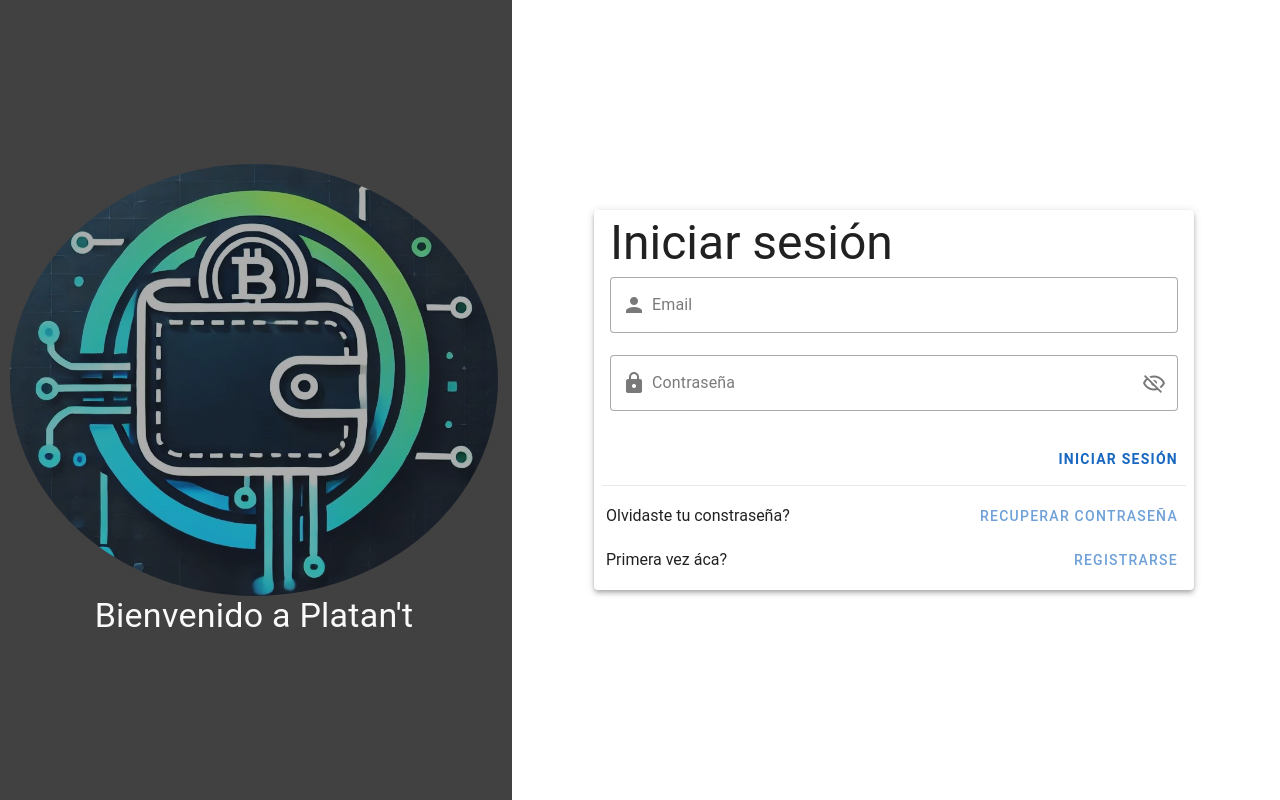
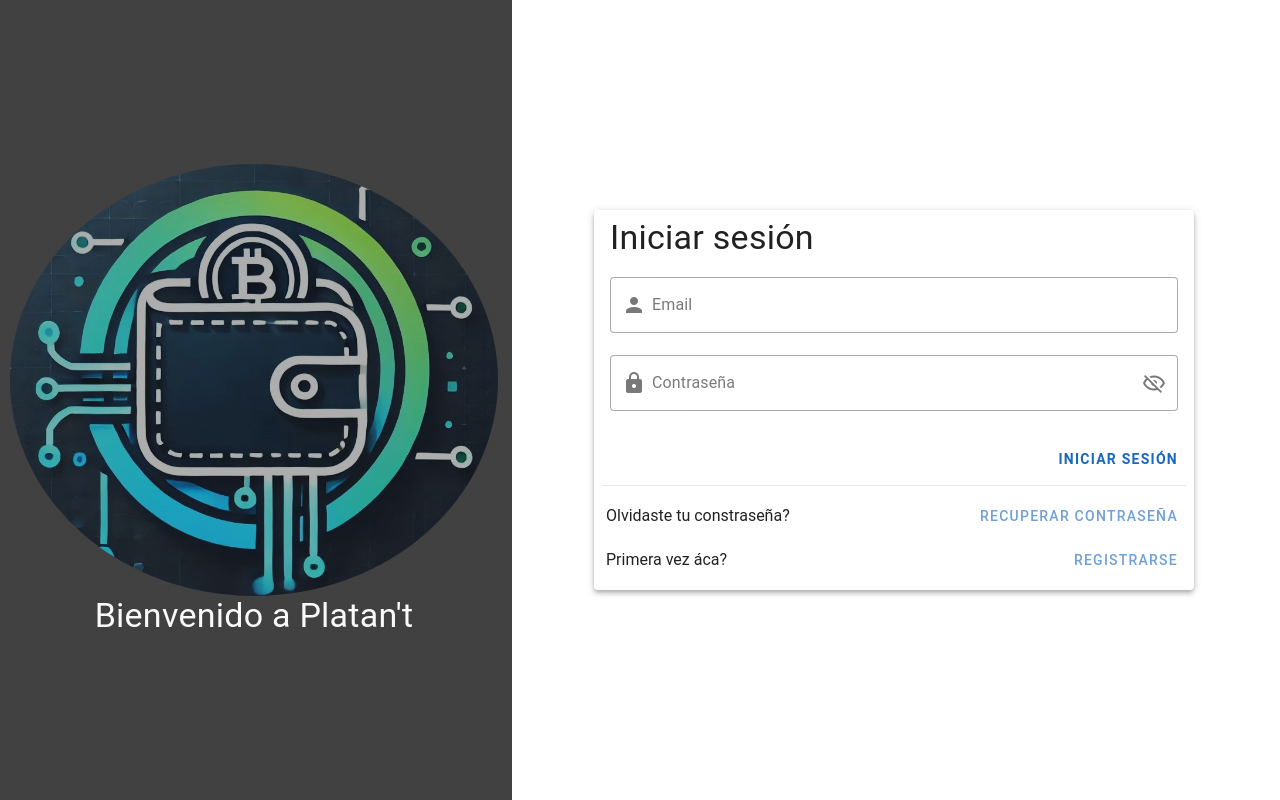
Before and after one commit to Iker-Galante/Virtual_Wallet, a Vue app: page /login in a window 1280 px wide. Built offline with nearby package versions, Linux system fonts and the light colour scheme.

Commit message:
Login cambiado

```diff
--- a/src/Views/LoginView.vue
+++ b/src/Views/LoginView.vue
@@ -44,7 +44,7 @@ function checkCredentials(){
     <div class="right-side">
       <v-card class="mx-auto" max-width="600" max-height="600" elevation="4">
         <v-card-title>
-          <h3 class="text-h3 text-left">Iniciar sesión</h3>
+          <h3 class="text-h4 text-left pb-3">Iniciar sesión</h3>
         </v-card-title>
         <v-card-text class="py-0 ">
           <v-text-field label="Email" v-model="email" placeholder="miEmail@gmail.com" type="email" prepend-inner-icon="mdi-account" variant="outlined" color="blue" :error="showEmailError" :error-messages="showEmailError? userEmailError : ''"></v-text-field>
--- a/src/components/AuxiliarCardComponent.vue
+++ /dev/null
@@ -1,13 +0,0 @@
-<script setup>
-</script>
-
-<template>
-    <v-card class="mt-4" elevation="8" ><!--height="100%" por si quiero tarjeta mas larga-->
-        <v-card-title class="d-flex justify-space-between align-center">
-            <slot name="card"></slot>
-        </v-card-title>
-        <v-card-text class="d-flex align-center justify-space-between">
-            <slot name="card_number"></slot>
-        </v-card-text>
-    </v-card>
-</template>
```
